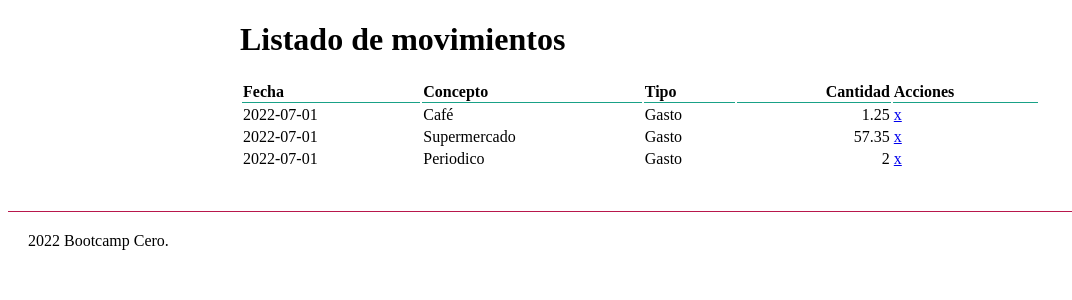
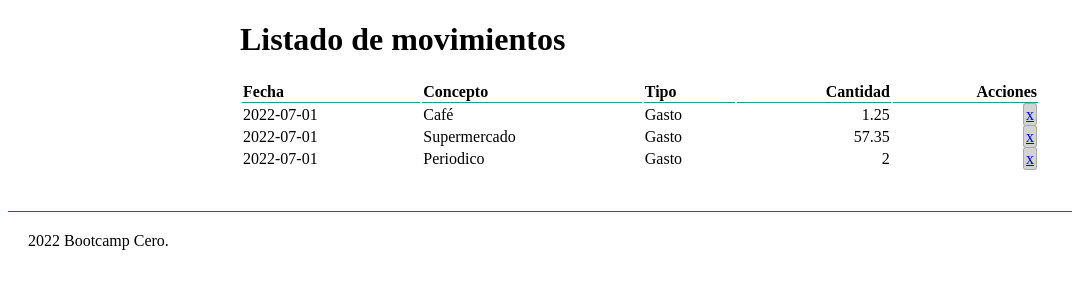
Before and after one commit to datadiego/flask_SQL, a Flask app: page / in a window 1280 px wide. Shown: the part 83-383 px from the top of the page, without its empty margins (0-1072 px from the left). Run offline with Flask 2, Linux system fonts and the light colour scheme; data comes from the database, SQL or seed files in the repository.

Commit message:
feat: 👍estilos para boton y columna de acciones creados

```diff
--- a/balance/static/css/styles.css
+++ b/balance/static/css/styles.css
@@ -34,8 +34,16 @@ table.paper {
   text-align: left;
 }
 
-.numero {
+.numero,
+.acciones {
   text-align: right;
+}
+
+.mini-boton{
+  border: solid 1px darkgray;
+  background-color: lightgray;
+  border-radius: 3px;
+  padding: 2px;
 }
 
 table.paper .error {
```
